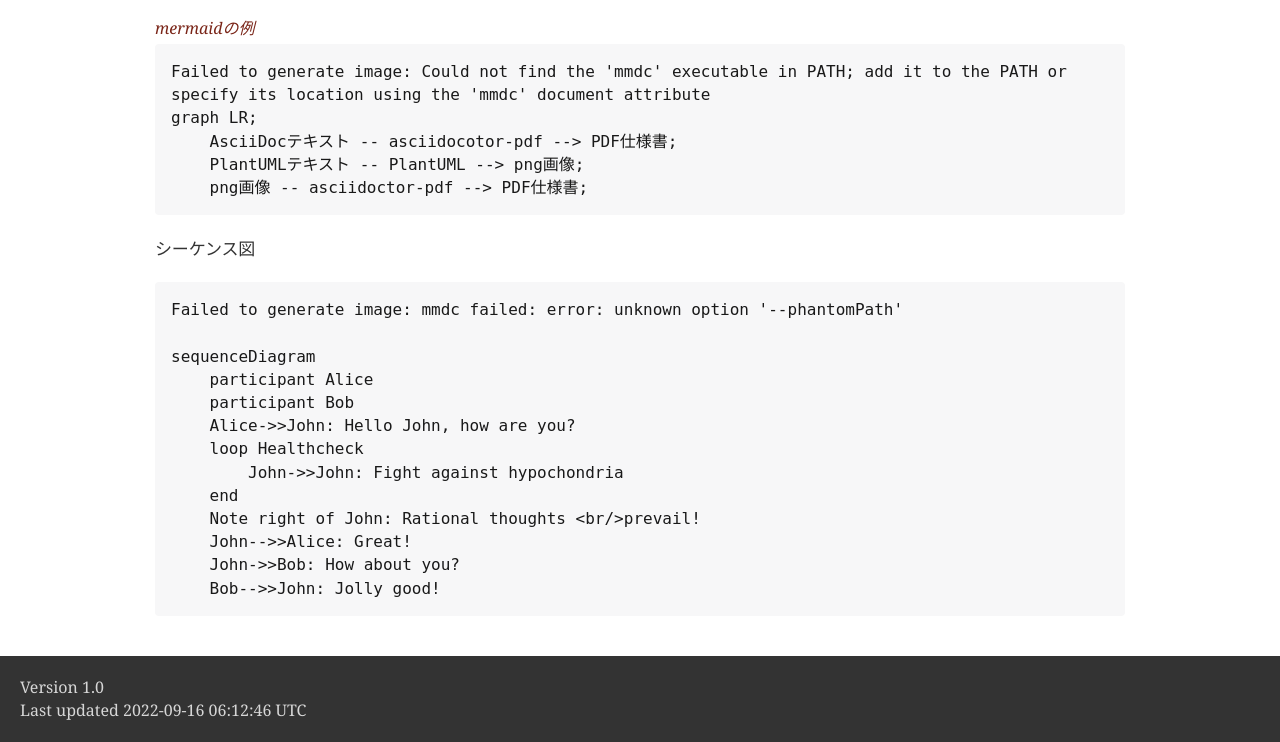
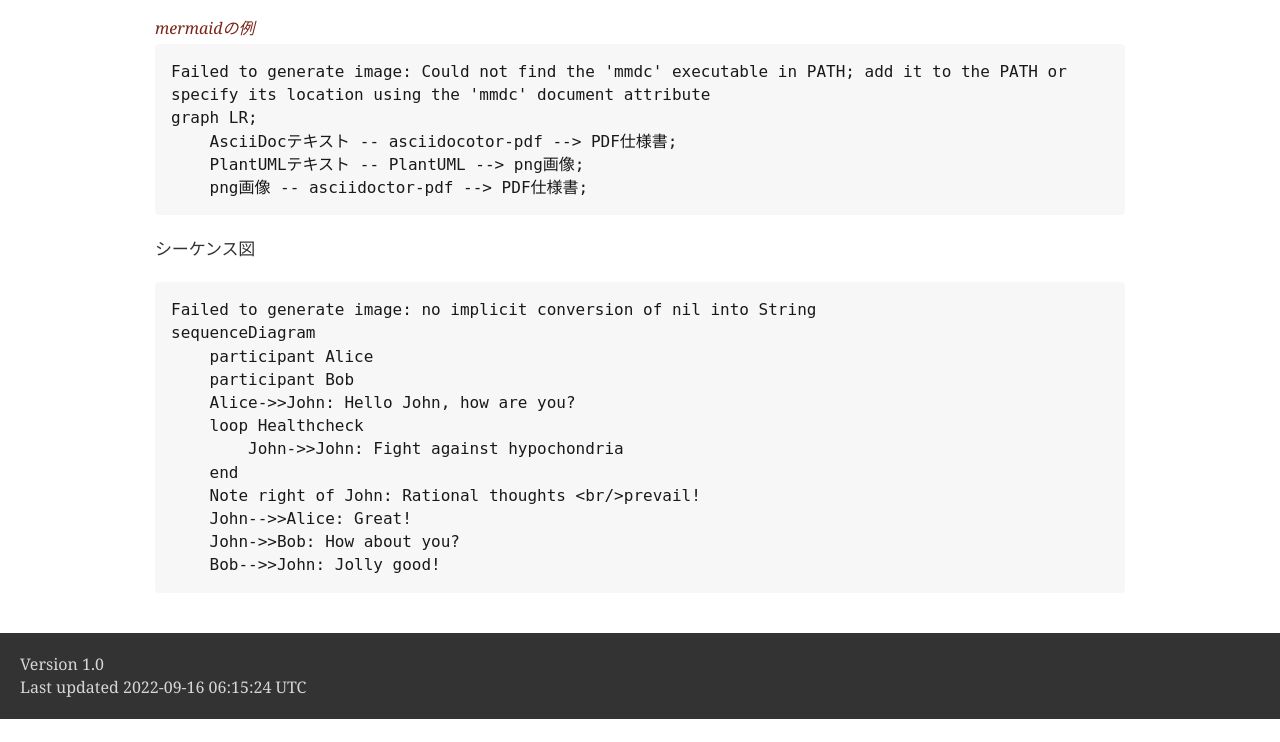
Before and after one commit to rhiroe/asciidoc_mermaid, a plain HTML site: page index.html in a window 1280 px wide. Shown: the part 361-1103 px from the top of the page. After the commit the page ends 1080 px from the top, so only its background shows below. Drawn offline with nearby package versions, Linux system fonts and the light colour scheme; a web font is replaced by a local one.

Commit message:
deploy: 276872bce3fc155e2f67a4e656ca92bfa48ae2d5

```diff
--- a/index.html
+++ b/index.html
@@ -475,8 +475,7 @@
 </div>
 <div class="listingblock">
 <div class="content">
-<pre>Failed to generate image: mmdc failed: error: unknown option '--phantomPath'
-
+<pre>Failed to generate image: no implicit conversion of nil into String
 sequenceDiagram
     participant Alice
     participant Bob
@@ -496,7 +495,7 @@
 <div id="footer">
 <div id="footer-text">
 Version 1.0<br>
-Last updated 2022-09-16 06:12:46 UTC
+Last updated 2022-09-16 06:15:24 UTC
 </div>
 </div>
 </body>
```
